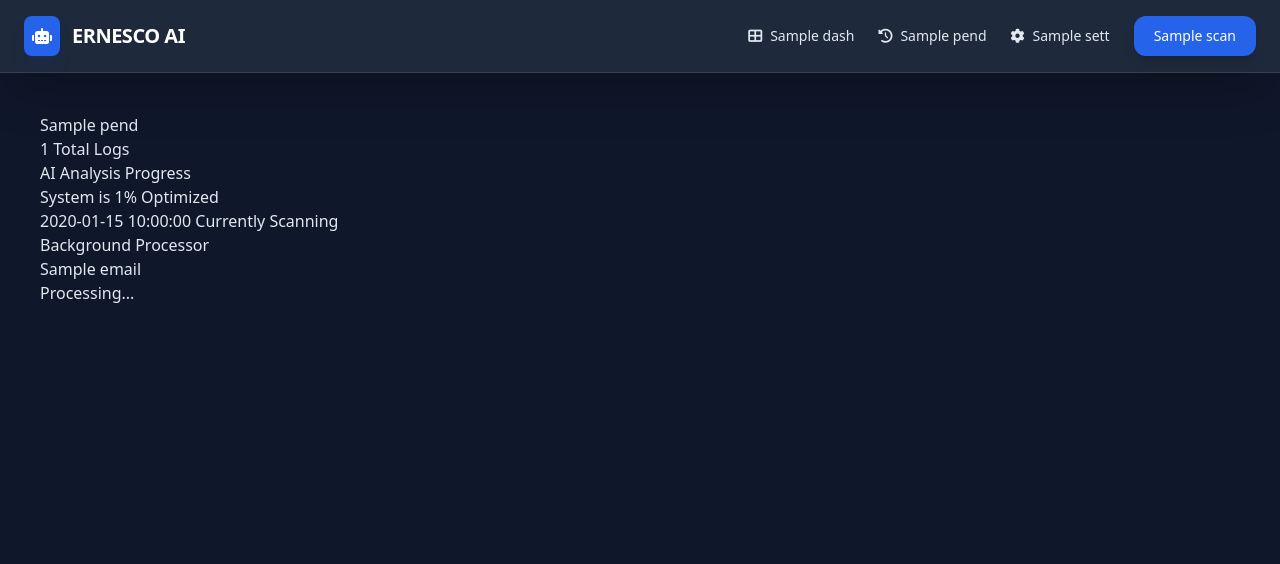
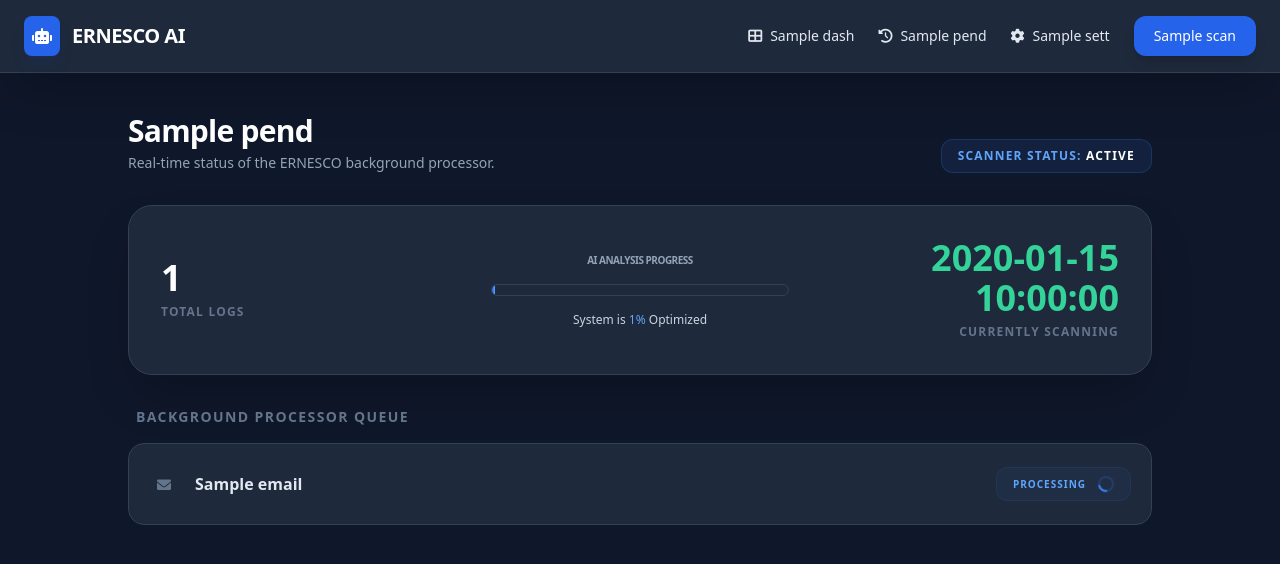
Before and after one commit to Ernestersty/ernes-co3AI, a Python web app: template templates/pending_actions.html in a window 1280 px wide. Shown: the top 564 px of the page. Run offline with Jinja, Linux system fonts and the light colour scheme; the template is opened without the code that fills it: most values are stand-ins (such as "Sample title", 1, 10 or a date in 2020); some libraries are stand-ins or nearby versions.

Commit message:
Update pending_actions.html

```diff
--- a/templates/pending_actions.html
+++ b/templates/pending_actions.html
@@ -1,50 +1,79 @@
 {% extends "base.html" %}
+
 {% block title %}Pending Actions | ERNESCO{% endblock %}
 
 {% block content %}
-<div class="pending-container">
-    <h1 class="page-title">{{ t.pend }}</h1>
+<div class="max-w-5xl mx-auto space-y-8 animate-[fadeIn_0.5s_ease]">
 
-    <div class="status-hero">
-        <div class="hero-layout">
-            <div class="stat-box">
-                <span class="stat-value">{{ count }}</span>
-                <span class="stat-label">Total Logs</span>
-            </div>
-
-            <div class="progress-section">
-                <p class="section-tag">AI Analysis Progress</p>
-                <div class="progress-track">
-                    <div class="progress-fill" style="width: {{ percentage }}%;"></div>
-                </div>
-                <p class="progress-text">System is {{ percentage }}% Optimized</p>
-            </div>
-
-            <div class="stat-box">
-                <span class="stat-value active-text">{{ working_on }}</span>
-                <span class="stat-label">Currently Scanning</span>
-            </div>
+    <div class="flex flex-col md:flex-row justify-between items-end gap-4">
+        <div>
+            <h1 class="text-3xl font-black text-white tracking-tight">{{ t.pend }}</h1>
+            <p class="text-slate-400 text-sm mt-1">Real-time status of the ERNESCO background processor.</p>
+        </div>
+        <div class="bg-blue-500/10 text-blue-400 border border-blue-500/20 px-4 py-2 rounded-xl text-xs font-bold uppercase tracking-widest">
+            Scanner Status: <span class="text-white">Active</span>
         </div>
     </div>
 
-    <div class="action-list">
-        <h3 class="section-title">Background Processor</h3>
+    <div class="bg-[#1e293b] p-8 rounded-3xl shadow-2xl border border-slate-700">
+        <div class="grid grid-cols-1 md:grid-cols-3 gap-8 items-center">
+
+            <div class="text-center md:text-left space-y-1">
+                <span class="block text-4xl font-black text-white">{{ count }}</span>
+                <span class="text-xs font-bold text-slate-500 uppercase tracking-widest">Total Logs</span>
+            </div>
+
+            <div class="space-y-4">
+                <p class="text-[10px] font-black text-slate-400 uppercase tracking-tighter text-center">AI Analysis Progress</p>
+                <div class="w-full bg-slate-800 rounded-full h-3 border border-slate-700 overflow-hidden">
+                    <div class="bg-gradient-to-r from-blue-600 to-blue-400 h-full rounded-full transition-all duration-1000"
+                         style="width: {{ percentage }}%;"></div>
+                </div>
+                <p class="text-xs text-center text-slate-300 font-medium">System is <span class="text-blue-400">{{ percentage }}%</span> Optimized</p>
+            </div>
+
+            <div class="text-center md:text-right space-y-1">
+                <span class="block text-4xl font-black text-emerald-400">{{ working_on }}</span>
+                <span class="text-xs font-bold text-slate-500 uppercase tracking-widest">Currently Scanning</span>
+            </div>
+
+        </div>
+    </div>
+
+    <div class="space-y-4">
+        <h3 class="text-sm font-bold text-slate-500 uppercase tracking-widest px-2">Background Processor Queue</h3>
+
         {% if emails %}
-            {% for email in emails %}
-            <div class="action-item">
-                <span class="item-subject">{{ email.subject }}</span>
-                <div class="thinking-pill">
-                    <span>Processing...</span>
-                    <div class="spinner-icon"></div>
+            <div class="grid grid-cols-1 gap-3">
+                {% for email in emails %}
+                <div class="bg-[#1e293b] p-5 rounded-2xl border border-slate-700 flex justify-between items-center group hover:border-blue-500/50 transition-all">
+                    <div class="flex items-center gap-4">
+                        <div class="bg-slate-800 p-2 rounded-lg group-hover:bg-blue-500/10 transition-colors">
+                            <i class="fas fa-envelope text-slate-500 group-hover:text-blue-400 text-sm"></i>
+                        </div>
+                        <span class="font-bold text-slate-200">{{ email.subject }}</span>
+                    </div>
+
+                    <div class="flex items-center gap-3 bg-blue-500/5 px-4 py-2 rounded-xl border border-blue-500/10">
+                        <span class="text-[10px] font-black text-blue-400 uppercase tracking-widest">Processing</span>
+                        <div class="w-4 h-4 border-2 border-blue-500/20 border-t-blue-500 rounded-full animate-spin"></div>
+                    </div>
                 </div>
+                {% endfor %}
             </div>
-            {% endfor %}
         {% else %}
-            <div class="empty-card">
-                <p>No unread emails in the last scan. Your inbox is clear. 🌿</p>
-                <a href="{{ url_for('force_scan') }}" style="color: #58a6ff; font-size: 13px; text-decoration: none;">Run Manual Check →</a>
+            <div class="bg-[#1e293b]/50 p-16 rounded-3xl border-2 border-dashed border-slate-700 text-center space-y-4">
+                <div class="text-4xl">🌿</div>
+                <p class="text-slate-400 text-sm">No unread emails in the last scan. Your inbox is clear.</p>
+                <a href="{{ url_for('force_scan') }}" class="inline-block text-blue-400 text-xs font-bold uppercase tracking-widest hover:text-blue-300 transition-colors">
+                    Run Manual Check <i class="fas fa-chevron-right ml-1"></i>
+                </a>
             </div>
         {% endif %}
     </div>
 </div>
+
+<style>
+    @keyframes fadeIn { from { opacity: 0; transform: translateY(10px); } to { opacity: 1; transform: translateY(0); } }
+</style>
 {% endblock %}
```
